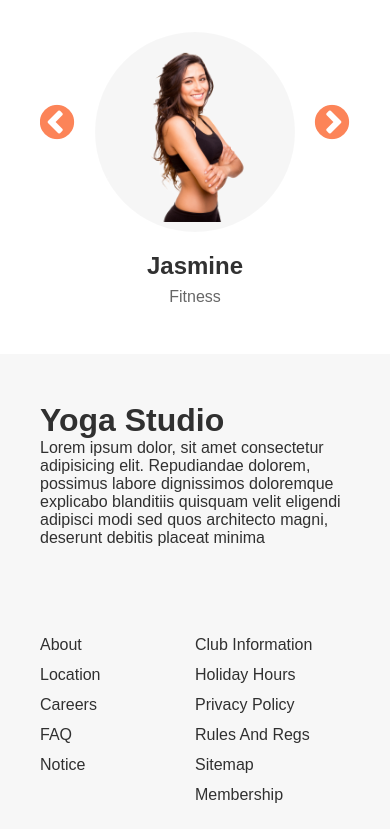
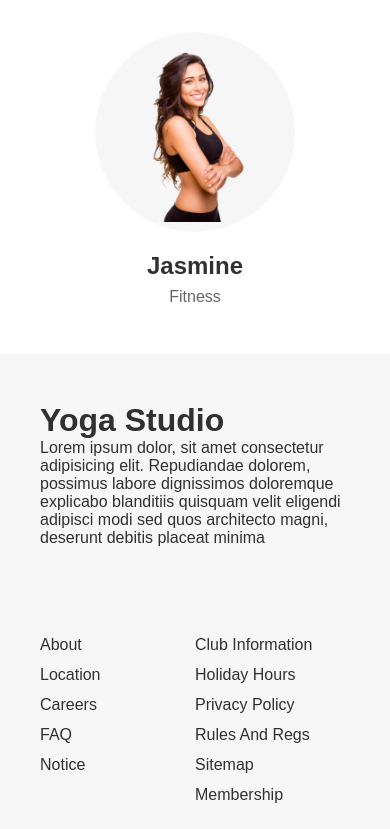
Before and after one commit to Tcodingg/yoga, a React (Create React App) app: page /trainers in a window 390 px wide. Shown: the part 1929-2758 px from the top of the page. Built offline with nearby package versions, Linux system fonts and the light colour scheme.

Commit message:
add media queries for the trainers sliders. change the pricing color button to black

```diff
--- a/src/components/Pricing/Pricing.css
+++ b/src/components/Pricing/Pricing.css
@@ -84,6 +84,7 @@
    text-transform: capitalize;
    transition: all 0.35s ease-in-out;
    cursor: pointer;
+   color: black;
 }
 
 .plans button:hover {
--- a/src/components/Trainers/TrainersSlide.css
+++ b/src/components/Trainers/TrainersSlide.css
@@ -29,7 +29,7 @@
 .trainers-slide .slick-next:before {
    color: var(--primary-color);
    font-size: 50px;
-   display: flex;
+   display: none;
    justify-content: center;
    align-items: center;
    flex-direction: row;
@@ -117,3 +117,10 @@
    color: black;
    background-color: white;
 }
+
+@media (min-width: 800px) {
+   .trainers-slide .slick-prev:before,
+   .trainers-slide .slick-next:before {
+      display: flex;
+   }
+}
```
